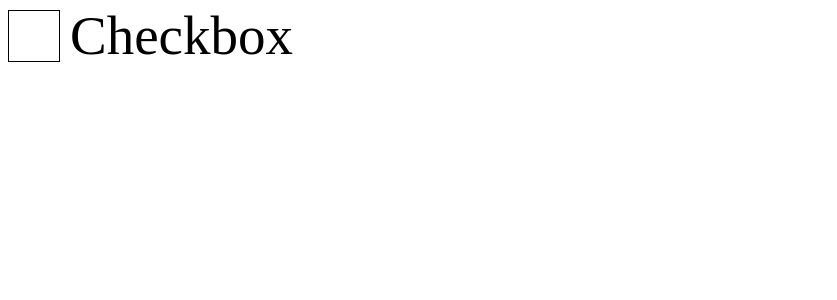
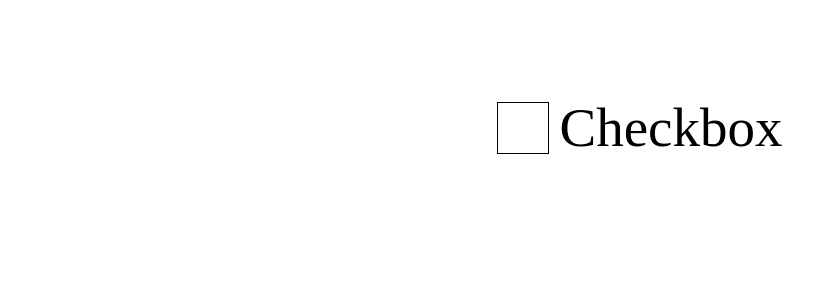
Before and after one commit to mrastiak/vue-loading-checkbox, a Vue app: page / in a window 1280 px wide. Shown: the top 300 px of the page, without its empty margins (0-837 px from the left). Built offline with nearby package versions, Linux system fonts and the light colour scheme.

Commit message:
Added demo gif

```diff
--- a/src/App.vue
+++ b/src/App.vue
@@ -5,6 +5,7 @@
       :size="50"
       :status="status"
       @click.native="check"
+      class="checkbox"
     />
   </div>
 </template>
@@ -39,4 +40,7 @@ export default {
 </script>
 
 <style lang="sass">
+#app
+  margin: 100px auto
+  width: fit-content
 </style>
```
Also changed, not shown: src/assets/checkbox-demo.gif (added).
